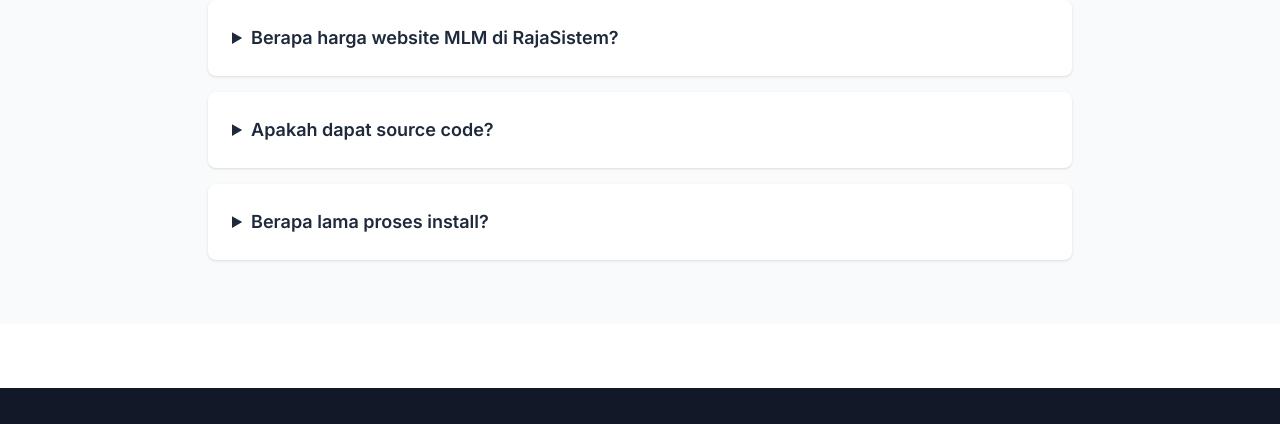
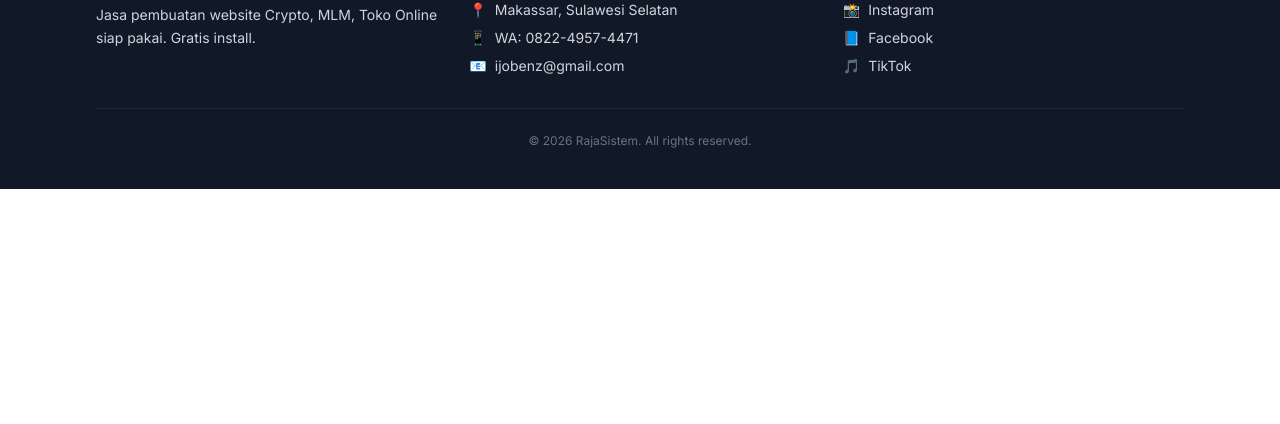
Before and after one commit to ijoben/rajasistem, a plain HTML site: page index.html in a window 1280 px wide. Shown: the part 9684-10108 px from the top of the page. After the commit the page ends 9873 px from the top, so only its background shows below. Drawn offline with nearby package versions, Linux system fonts and the light colour scheme.

Commit message:
Update index.html

```diff
--- a/index.html
+++ b/index.html
@@ -1590,27 +1590,6 @@
 
 <script>(function(){document.addEventListener("click",function(e){var a=e.target.closest("[data-product-id]");if(!a)return;e.preventDefault();var pid=a.getAttribute("data-product-id");if(pid)parent.postMessage({type:"ecto-artifact-link-click",productId:pid},"*")})})();</script>
 
-<section class="py-16 bg-gray-50" id="faq">
-  <div class="max-w-4xl mx-auto px-4">
-    <h2 class="text-3xl font-bold text-center mb-10 gradient-text">Pertanyaan Yang Sering Ditanya</h2>
-    <div class="space-y-4">
-      <details class="bg-white p-6 rounded-lg shadow card-hover">
-        <summary class="font-semibold text-lg cursor-pointer">Berapa harga website MLM di RajaSistem?</summary>
-        <p class="mt-3 text-gray-600">Harga website MLM mulai 2 jutaan sudah full source code dan gratis install. Tanpa biaya bulanan.</p>
-      </details>
-      <details class="bg-white p-6 rounded-lg shadow card-hover">
-        <summary class="font-semibold text-lg cursor-pointer">Apakah dapat source code?</summary>
-        <p class="mt-3 text-gray-600">Ya, 100% full source code. Bebas modifikasi selamanya tanpa tergantung kami.</p>
-      </details>
-      <details class="bg-white p-6 rounded-lg shadow card-hover">
-        <summary class="font-semibold text-lg cursor-pointer">Berapa lama proses install?</summary>
-        <p class="mt-3 text-gray-600">Install gratis dan selesai hari ini juga. Tim support bantu sampai online.</p>
-      </details>
-    </div>
-  </div>
-</section>
-
-
 <footer class="bg-gray-900 text-gray-300 py-10 mt-16">
   <div class="max-w-6xl mx-auto px-4 sm:px-6 lg:px-8">
     <div class="grid grid-cols-1 sm:grid-cols-2 lg:grid-cols-3 gap-8">
```
